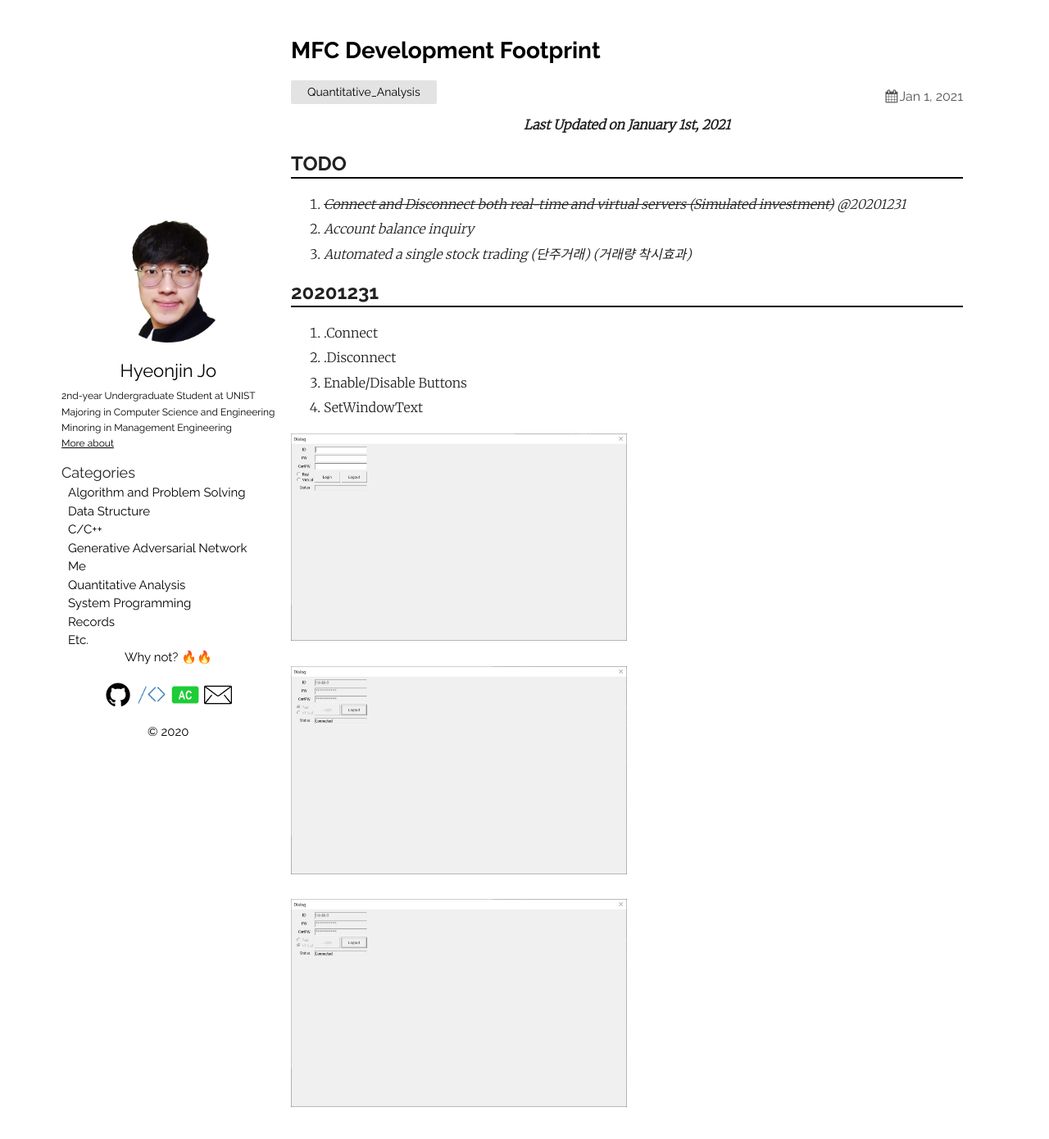
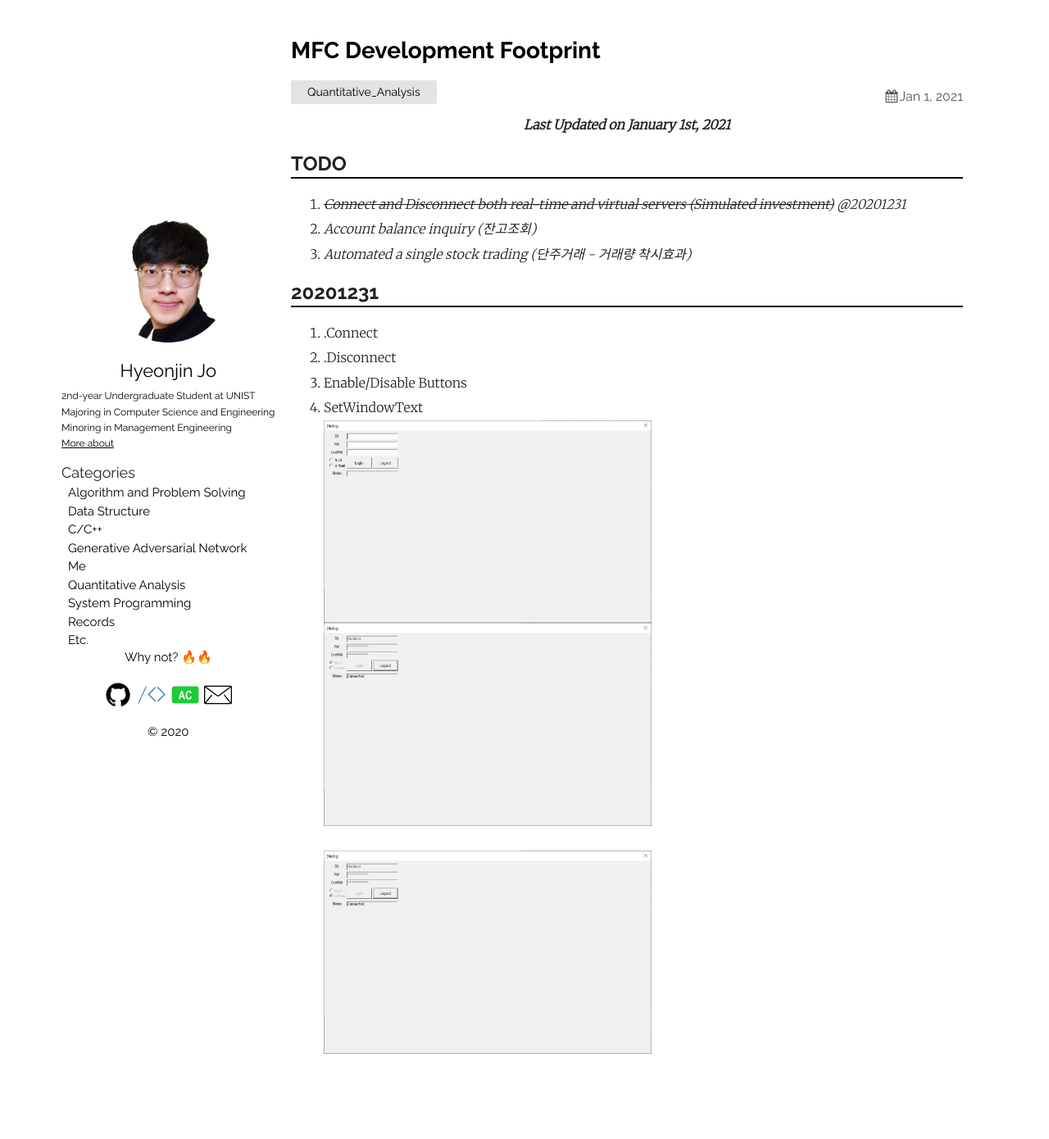
Before and after one commit to thinkin9/thinkin9.github.io, a Jekyll site: the page built from _posts/2021-01-01-MFC_Development_Footprint.markdown, in a window 1280 px wide and 1396 px high. Shown: the top 1390 px of the window at 82% size. Built offline with Jekyll 4.4.1, drawn with Linux system fonts in a browser that asks for light colours.

Commit message:
20210101

```diff
--- a/_posts/2020-05-05-About-me.markdown
+++ b/_posts/2020-05-05-About-me.markdown
@@ -11,6 +11,7 @@ categories: Me
 <hr style="height: 2px; border:none; margin-top: -1em; margin-bottom:0.5em; padding: 0; background:black">
 
 &emsp;**Ulsan National Institute of Science and Technology (UNIST)**<span style="float: right"> *Feb. 2019 - Present* </span>
+
 &emsp;&emsp;Majoring in [Computer Science and Engineering](http://cse.unist.ac.kr/)
 &emsp;&emsp;Minoring in [Management Engineering](http://sme.unist.ac.kr/)
 &emsp;&emsp;*Overall GPA: 4.093 / 4.3 as of Dec. 2020*
--- a/_posts/2021-01-01-MFC_Development_Footprint.markdown
+++ b/_posts/2021-01-01-MFC_Development_Footprint.markdown
@@ -11,8 +11,8 @@ categories: Quantitative_Analysis
 <hr style="height: 2px; border:none; margin-top: -1em; margin-bottom:0.5em; padding: 0; background:black">
 
 1. *~~Connect and Disconnect both real-time and virtual servers (Simulated investment)~~  @20201231*
-2. *Account balance inquiry*
-3. *Automated a single stock trading (단주거래) (거래량 착시효과)*
+2. *Account balance inquiry (잔고조회)*
+3. *Automated a single stock trading (단주거래 - 거래량 착시효과)*
 
 ## 20201231
 <hr style="height: 2px; border:none; margin-top: -1em; margin-bottom:0.5em; padding: 0; background:black">
@@ -21,7 +21,5 @@ categories: Quantitative_Analysis
 2. .Disconnect
 3. Enable/Disable Buttons
 4. SetWindowText
-
-<img src="/img/MFC_idle.JPG" width = "50%">
-<img src="/img/MFC_real.JPG" width = "50%">
-<img src="/img/MFC_virtual.JPG" width = "50%">
+    <img src="/img/MFC_idle.JPG" width = "400px"><img src="/img/MFC_real.JPG" width = "400px">
+    <img src="/img/MFC_virtual.JPG" width = "400px">
```
Also changed, not shown: other parts of _posts/2020-05-05-About-me.markdown (+1 -0 lines).
